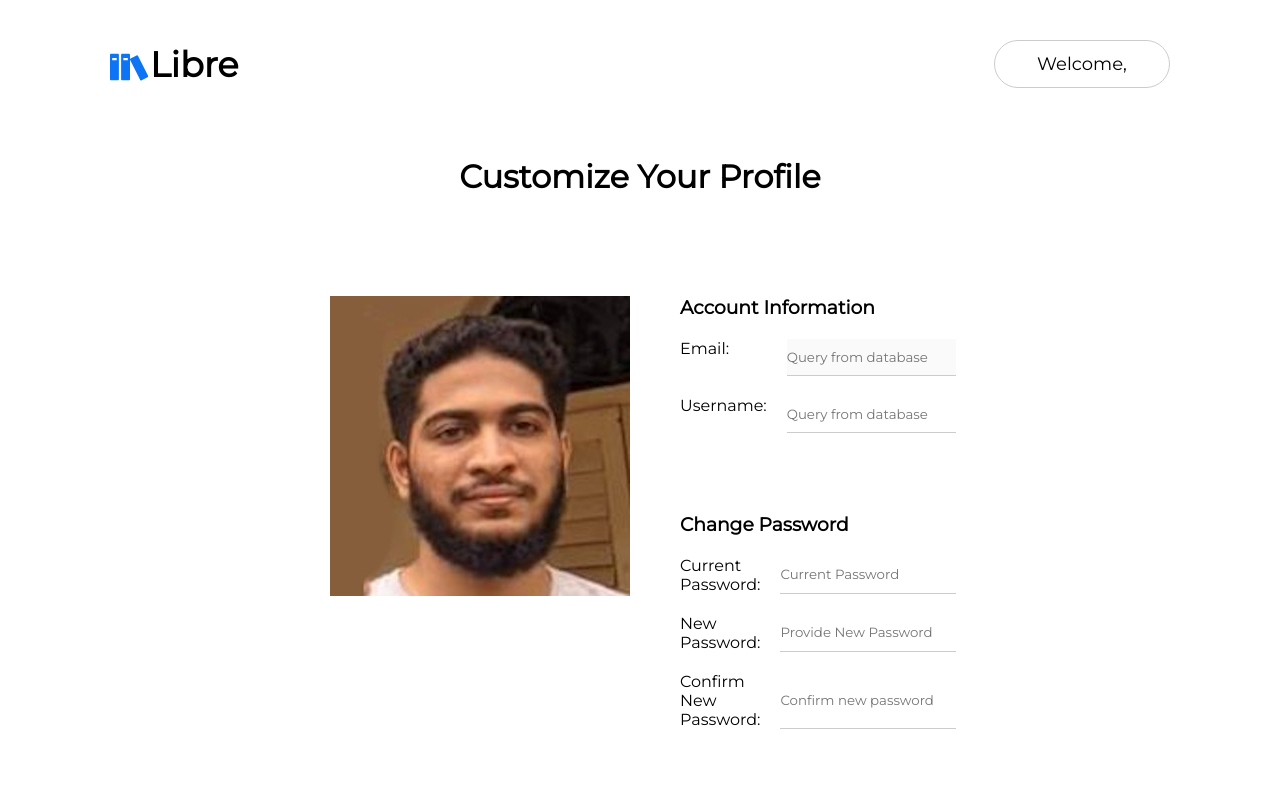
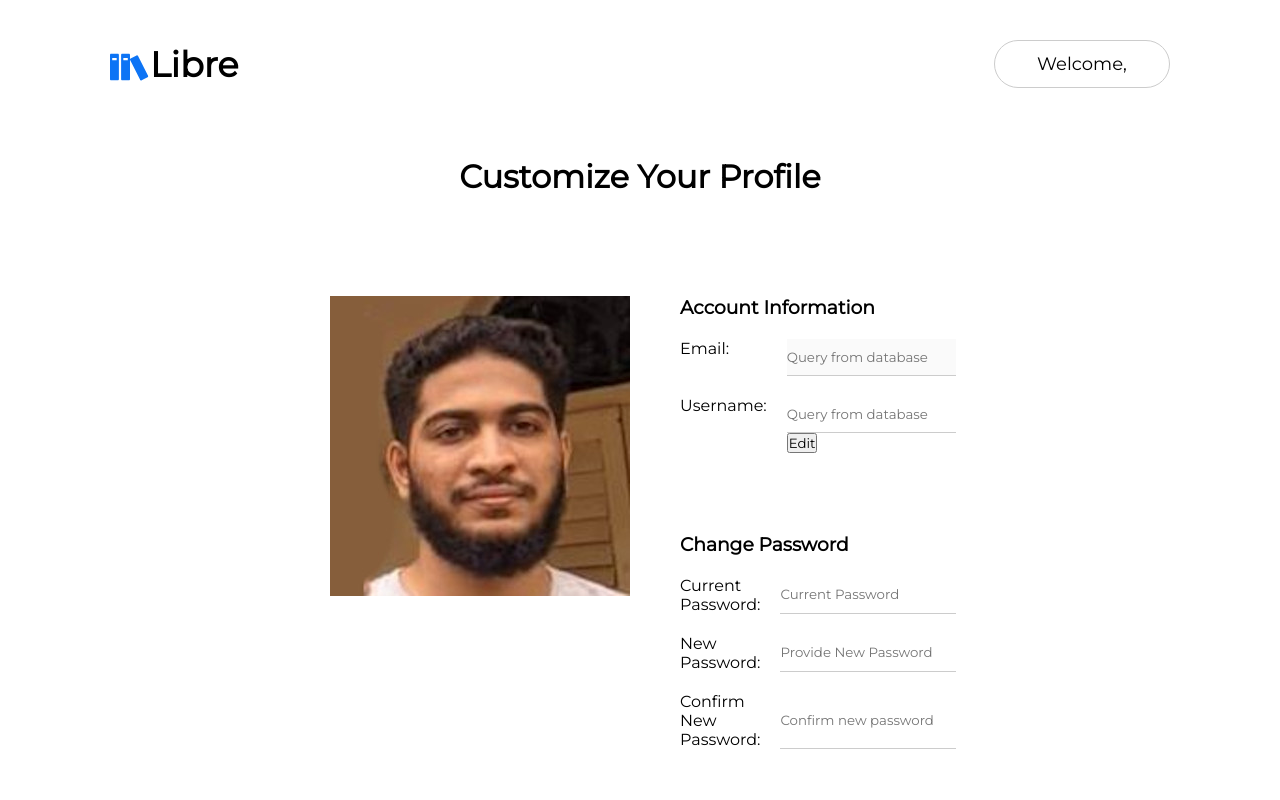
Before and after one commit to Team-Ente/Libre, a React (Create React App) app in the folder client/: page /user in a window 1280 px wide. Shown: the top 800 px of the page. Built offline with nearby package versions, Linux system fonts and the light colour scheme.

Commit message:
edit username

```diff
--- a/client/src/pages/UserProfile/UserProfile.jsx
+++ b/client/src/pages/UserProfile/UserProfile.jsx
@@ -1,8 +1,13 @@
-import React from 'react'
+import React, { useState } from 'react'
 import './UserProfile.css'
 import user from './sami.jpg'
 import DefaultTopbar from '../../Components/DefaultTopbar/DefaultTopbar'
 function UserProfile() {
+    const [userEdit, setuserEdit] = useState(false);
+    function toggleedit() {
+        setuserEdit(!userEdit);
+        console.log(userEdit);
+    }
   return (
     <div className='userprofile'>
         <DefaultTopbar />
@@ -19,9 +24,12 @@ function UserProfile() {
                 <h3 className='infotitle'>Account Information</h3>
                 <div className='accountinfo'>
                     <label className="emailofaccount" >Email:</label>
-                    <input className='userinfoinput' type="text" name='email' placeholder='Query from database' disabled/>
+                    <input className='userinfoinput' type="text" name='email' placeholder='Query from database' disabled={true}/>
                     <label className="usernameofaccount" >Username:</label>
-                    <input className='userinfoinput' type="text" name='username' placeholder='Query from database' required />
+                    <div>
+                        <input className='userinfoinput' type="text" name='username' placeholder='Query from database' required disabled={userEdit} />
+                        <button onClick={toggleedit}>Edit</button>
+                    </div>
                 </div>
             </div>
 
```
